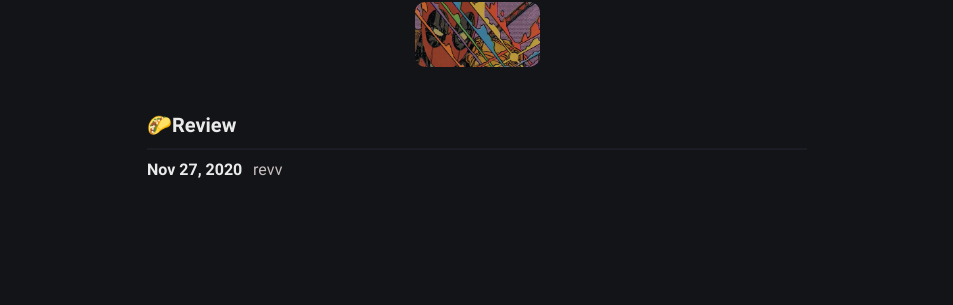
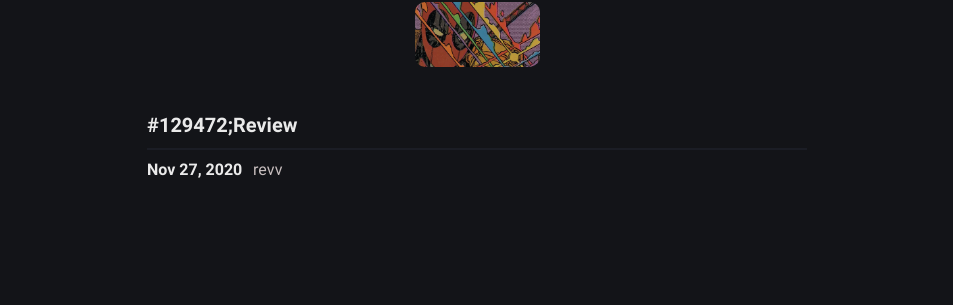
Before and after one commit to iwdstry/yeieje, a Jekyll site: the page built from review.html, in a window 1280 px wide. Shown: the part 121-426 px from the top of the page, without its empty margins (163-1116 px from the left). Built offline with Jekyll 4.4.1, drawn with Linux system fonts in a browser that asks for light colours.

Commit message:
Update review.html

```diff
--- a/review.html
+++ b/review.html
@@ -6,7 +6,7 @@ excerpt: Sorted article by tags.
 
 <div class="data">
 <img class="data-avatar" src="{{ base.url }}/yeieje/assets/img/avatar1.jpg"></div>
-<h3><span style='font-size:20px;'>&#127790;</span>Review</h3>
+<h3><span style='font-size:20px;'>#129472;</span>Review</h3>
   {%- for post in site.tags["Review"] -%}
     <article class="post-item" id="results-container">
       <span class="post-item-date">{{ post.date | date: "%b %d, %Y" }}</span>
```
